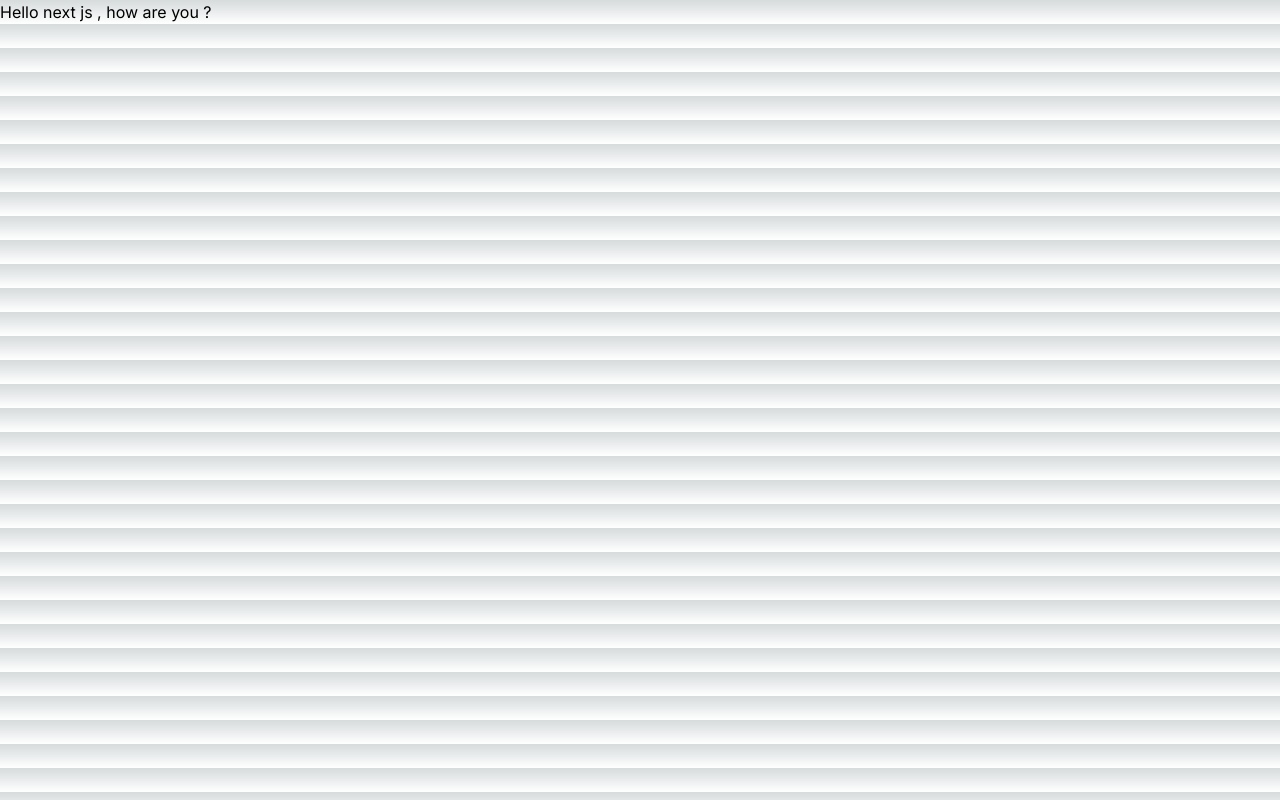
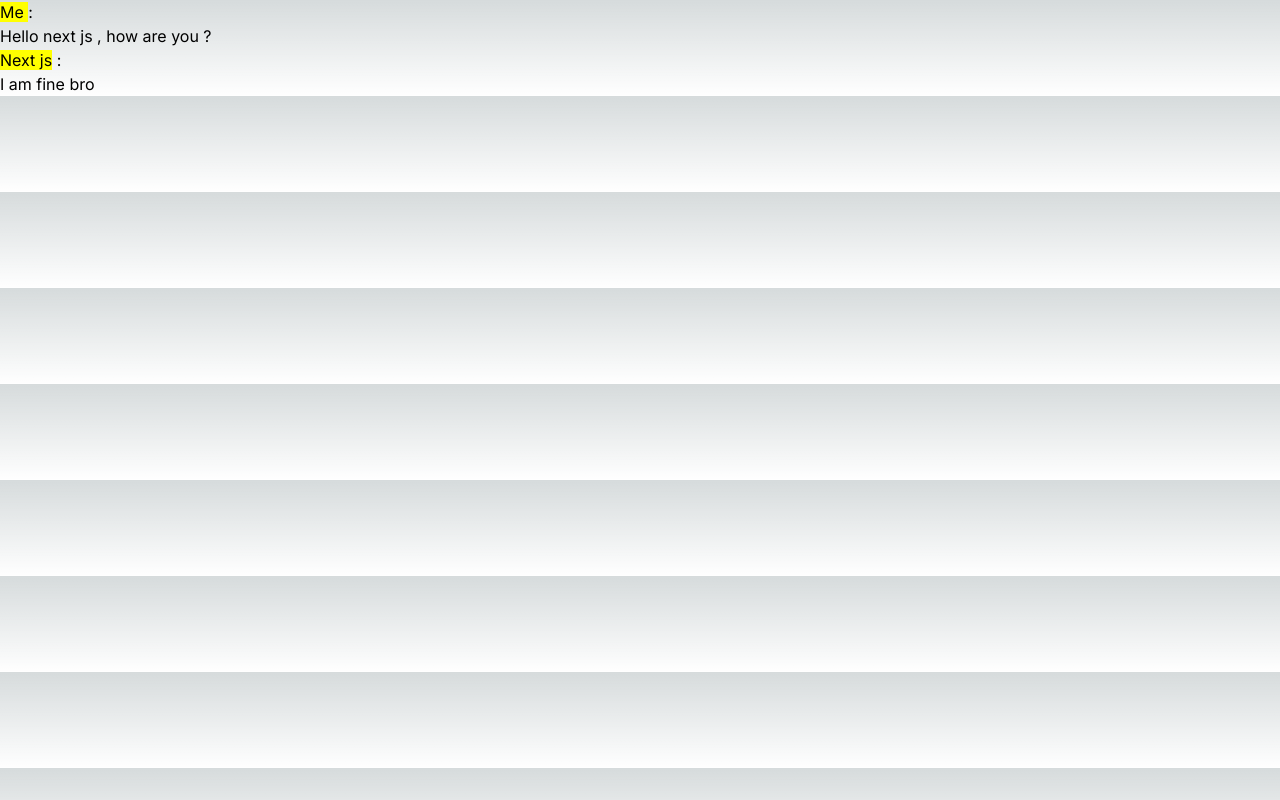
Before and after one commit to aniruddhaadak80/next-intro-app, a Next.js app: page / in a window 1280 px wide. Built offline with nearby package versions, Linux system fonts and the light colour scheme.

Commit message:
add mark and h2

```diff
--- a/src/app/page.tsx
+++ b/src/app/page.tsx
@@ -5,7 +5,8 @@ export default function Home() {
     // fragement as per react
     <>
 
-    <h1>Hello next js , how are you ?</h1>
+    <mark>Me </mark> :  <h1>Hello next js , how are you ?</h1>
+   <mark>Next js</mark> : <h2>I am fine bro </h2>
 
   </>
   )
```
